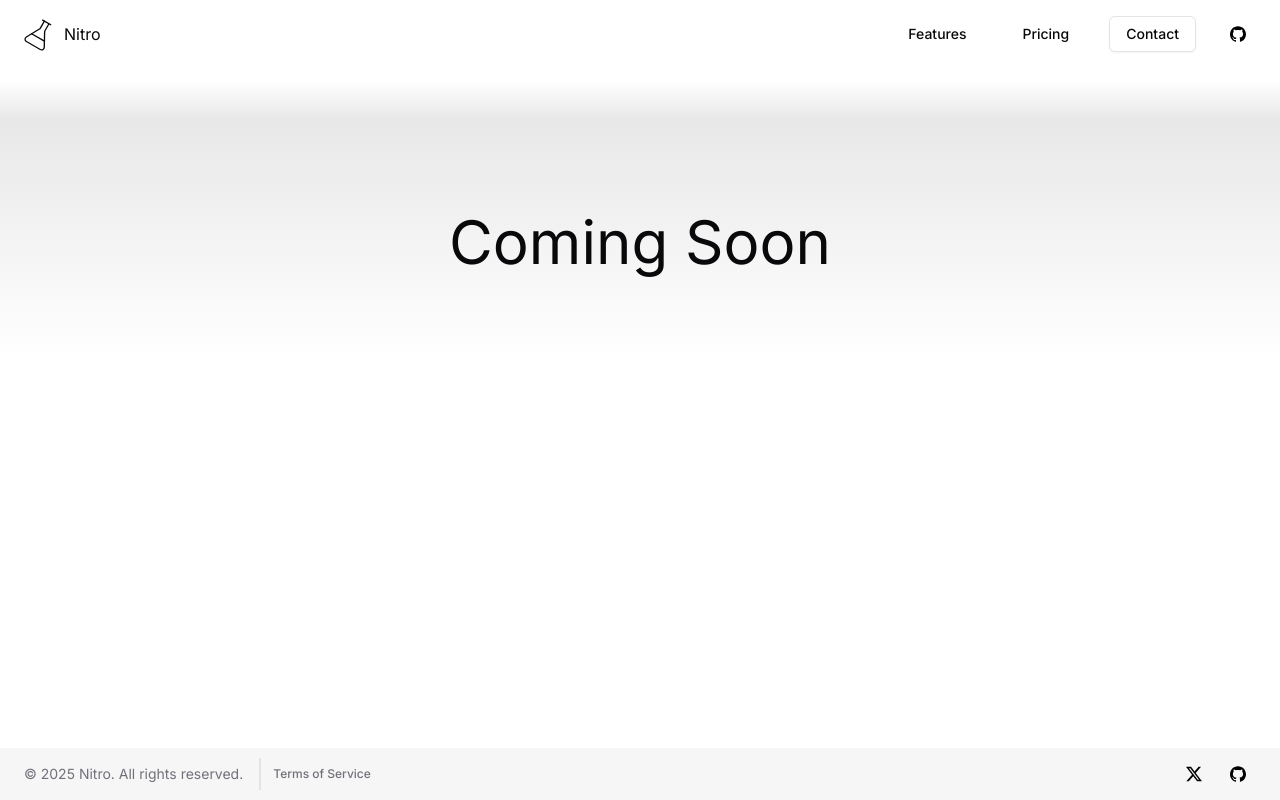
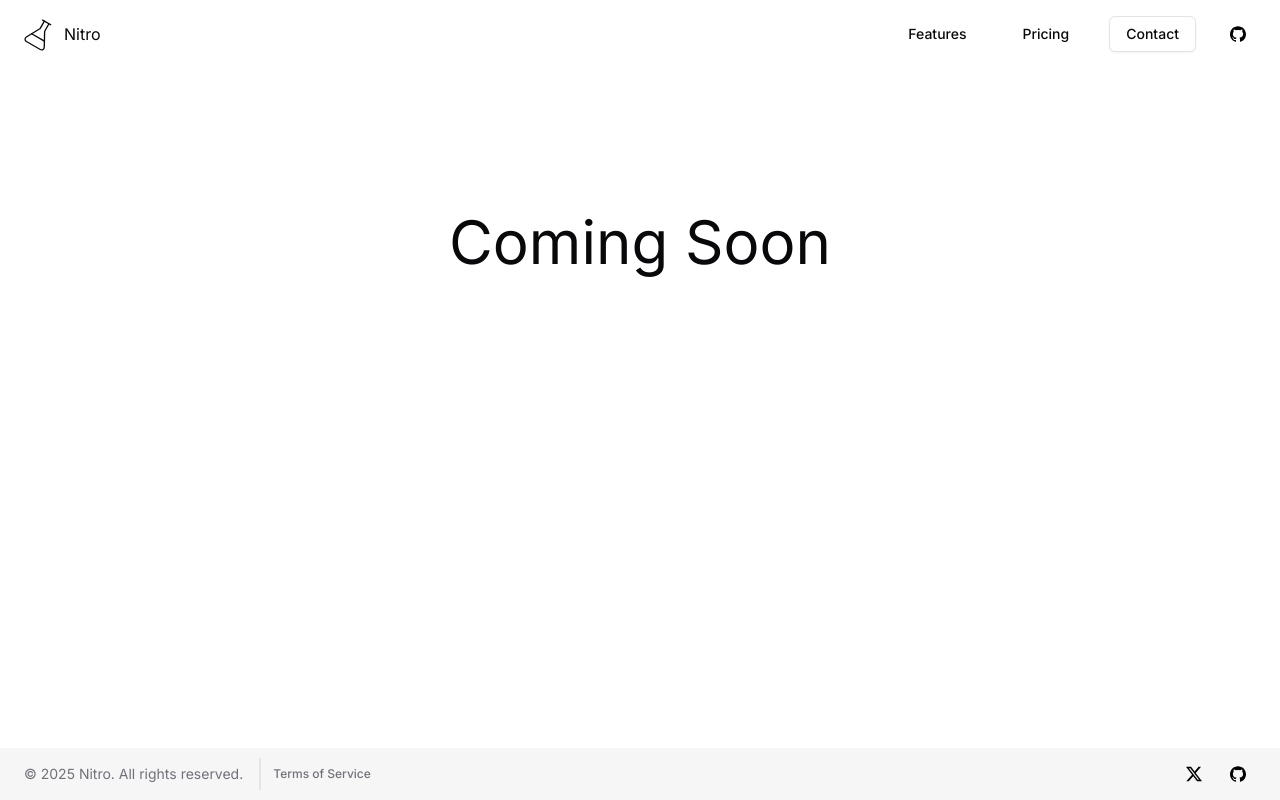
Before and after one commit to eddedd88/nextjs-template, a Next.js app: page /coming-soon in a window 1280 px wide. Built offline with nearby package versions, Linux system fonts and the light colour scheme.

Commit message:
Refactor HeroSection and LayoutLandingPage for improved styling and layout

```diff
--- a/src/app/(website)/hero-section.tsx
+++ b/src/app/(website)/hero-section.tsx
@@ -6,7 +6,7 @@ import { AnimatedHeroHeading } from './animated-hero-heading'
 
 export function HeroSection() {
   return (
-    <section className='mx-auto flex flex-col items-center gap-6 px-4 py-20 text-center'>
+    <section className='mx-auto flex flex-col items-center gap-6 bg-gradient-to-b from-background from-25% via-primary/10 via-35% to-background px-4 py-20 text-center'>
       <AnimatedHeroHeading />
       {/* Non animated heading */}
       {/* <h1 className='px-4 text-4xl font-[350] leading-normal md:text-6xl md:leading-normal'>
@@ -34,7 +34,7 @@ export function HeroSection() {
         <div className='absolute bottom-0 left-0 right-0 h-2/3 bg-gradient-to-t from-white to-transparent' />
       </div>
       <a
-        className='text-sm text-muted-foreground'
+        className='text-xs text-muted-foreground'
         href='https://ui.shadcn.com/examples/tasks'
         target='_blank'
         rel='noopener noreferrer'
--- a/src/app/(website)/layout.tsx
+++ b/src/app/(website)/layout.tsx
@@ -7,7 +7,7 @@ export default function LayoutLandingPage({
   children: React.ReactNode
 }) {
   return (
-    <div className='flex min-h-screen flex-col bg-gradient-to-b from-white from-10% via-primary/10 via-20% to-white to-25% sm:via-15% sm:to-45%'>
+    <div className='flex min-h-screen flex-col'>
       <header className='container'>
         <NavBar />
       </header>
```
